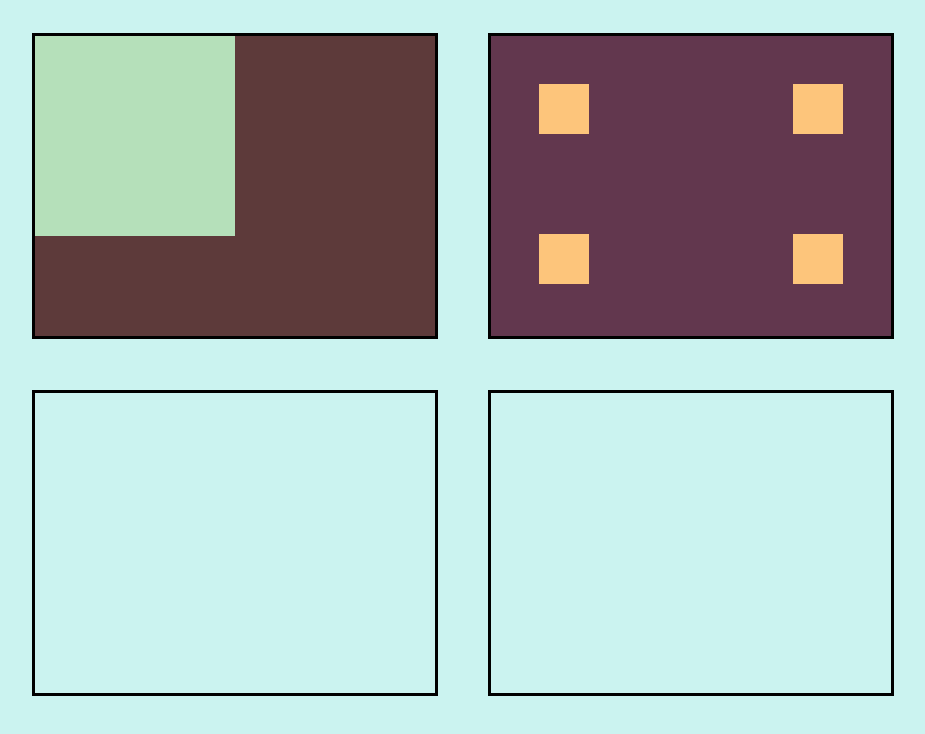
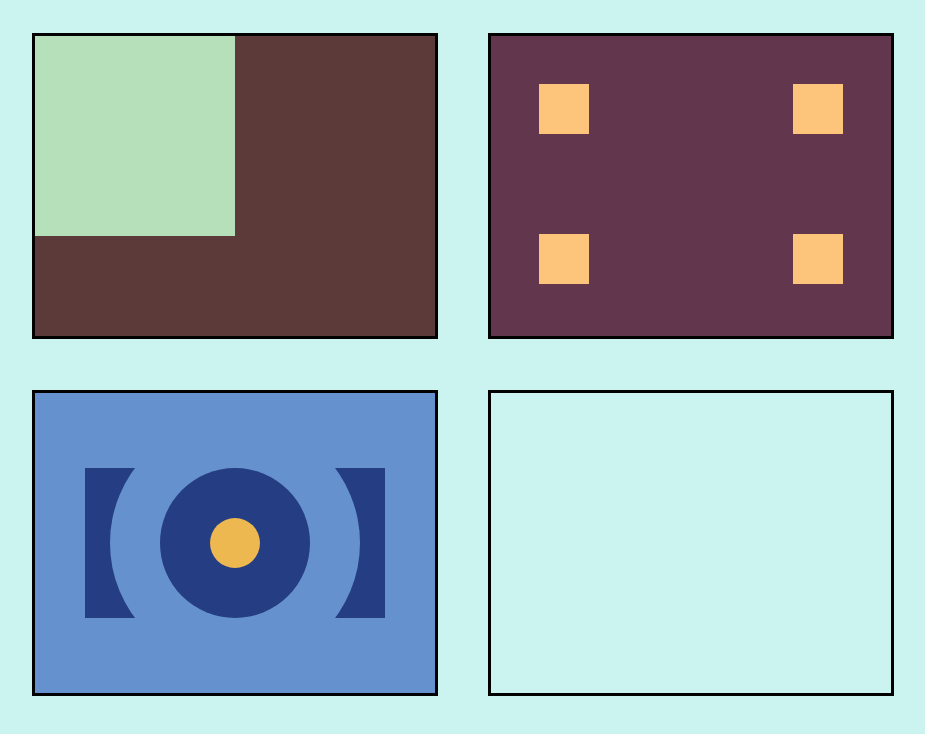
Before and after one commit to camilodanielli404/CSSBattleCamilo, a plain HTML site: page index.html in a window 1280 px wide. Shown: the whole page, without its empty margins (177-1102 px from the left). Drawn offline with Linux system fonts and the light colour scheme.

Commit message:
Add files via upload

```diff
--- a/index.html
+++ b/index.html
@@ -19,7 +19,12 @@
         <div class="b2"></div>
         <div class="b2"></div>
     </div>
-    <div class="a3"></div>
+    <div class="a3">
+        <p id="a">
+            <p id="b">
+                <p id="c">
+                    <p id="d">
+    </div>
     <div class="a4"></div>
 
 </body>
--- a/style.css
+++ b/style.css
@@ -38,3 +38,40 @@ div {
     background: #fdc57b;
     border: 0;
 }
+
+div.a3 {
+    background: #6592CF;
+    display: flex;
+    justify-content: center;
+    align-items: center;
+}
+
+p {
+    height: 150px;
+    background: #243D83;
+    position: absolute;
+    border-radius: 100%
+}
+
+p#a {
+    width: 300px;
+    border-radius: 0%
+}
+
+p#b {
+    width: 250px;
+    height: 250px;
+    background: #6592CF;
+}
+
+p#c {
+    width: 150px;
+    height: 150px;
+    background: #243D83;
+}
+
+p#d {
+    width: 50px;
+    height: 50px;
+    background: #EEB850;
+}
```
